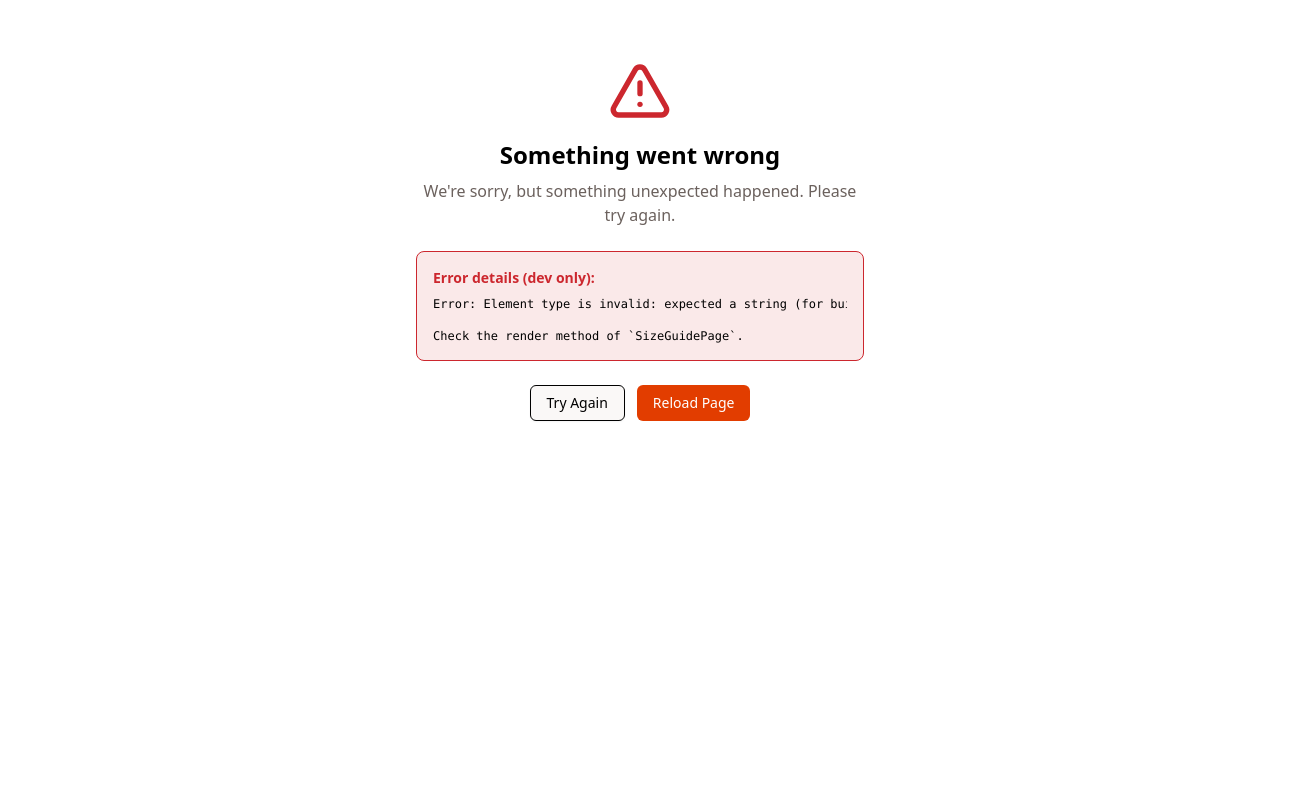
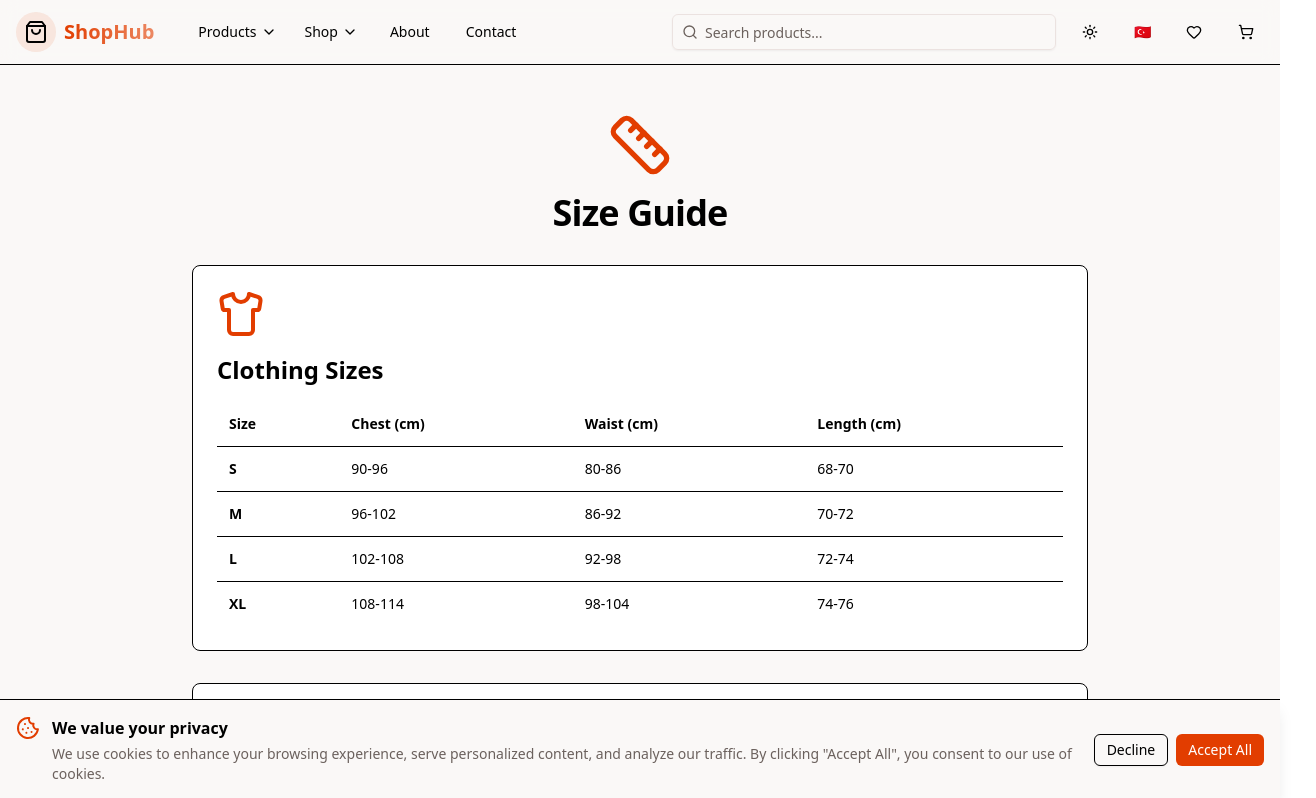
Before and after one commit to nexoyazilim/e-commerce-web, a React (Vite) app: page /e-commerce-web/size-guide in a window 1280 px wide. Shown: the top 798 px of the page, 1316 px wide, since content can reach past the window. Built offline with nearby package versions, Linux system fonts and the light colour scheme.

Commit message:
Refactor Header component: Disable exhaustive-deps rule for i18n in useEffect to ensure it runs only once on mount. Update HelpPage and SizeGuidePage imports by removing unused icons and replacing Shoe with Footprints for better clarity.

```diff
--- a/src/components/layout/Header.tsx
+++ b/src/components/layout/Header.tsx
@@ -112,7 +112,8 @@ export function Header() {
     if (langParam && ['en', 'tr'].includes(langParam)) {
       i18n.changeLanguage(langParam);
     }
-  }, []);
+  // eslint-disable-next-line react-hooks/exhaustive-deps
+  }, []); // i18n is intentionally omitted - should only run once on mount
 
   return (
     <>
--- a/src/pages/HelpPage.tsx
+++ b/src/pages/HelpPage.tsx
@@ -1,5 +1,5 @@
 import { motion } from 'framer-motion';
-import { HelpCircle, MessageSquare, Mail, Phone, MessageCircle } from 'lucide-react';
+import { HelpCircle, Mail, Phone, MessageCircle } from 'lucide-react';
 import { Link } from 'react-router-dom';
 import { Button } from '@/components/ui/button';
 
--- a/src/pages/SizeGuidePage.tsx
+++ b/src/pages/SizeGuidePage.tsx
@@ -1,5 +1,5 @@
 import { motion } from 'framer-motion';
-import { Ruler, Shirt, Shoe } from 'lucide-react';
+import { Ruler, Shirt, Footprints } from 'lucide-react';
 
 export function SizeGuidePage() {
   return (
@@ -69,7 +69,7 @@ export function SizeGuidePage() {
             transition={{ delay: 0.2 }}
             className="rounded-lg border bg-card p-6"
           >
-            <Shoe className="mb-4 h-12 w-12 text-primary" />
+            <Footprints className="mb-4 h-12 w-12 text-primary" />
             <h2 className="mb-4 text-2xl font-bold">Shoe Sizes</h2>
             <div className="overflow-x-auto">
               <table className="w-full text-sm">
```
